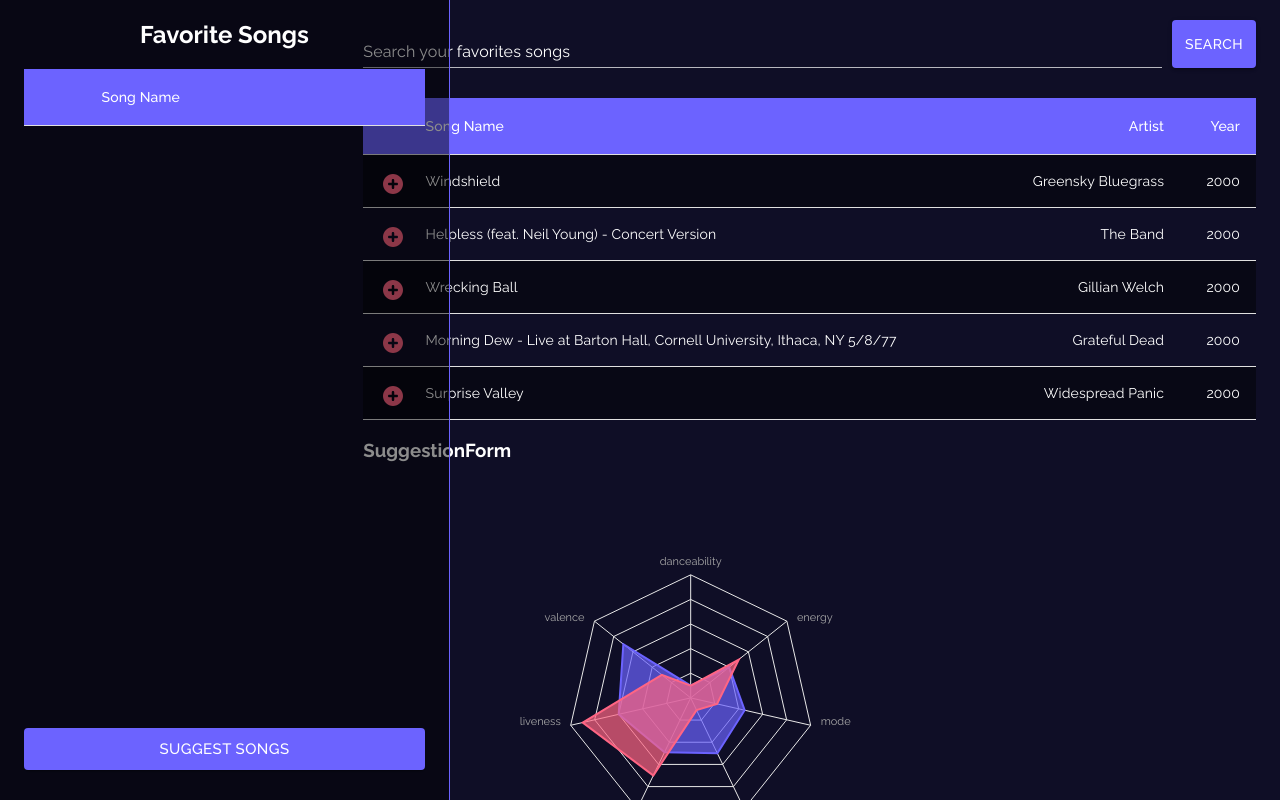
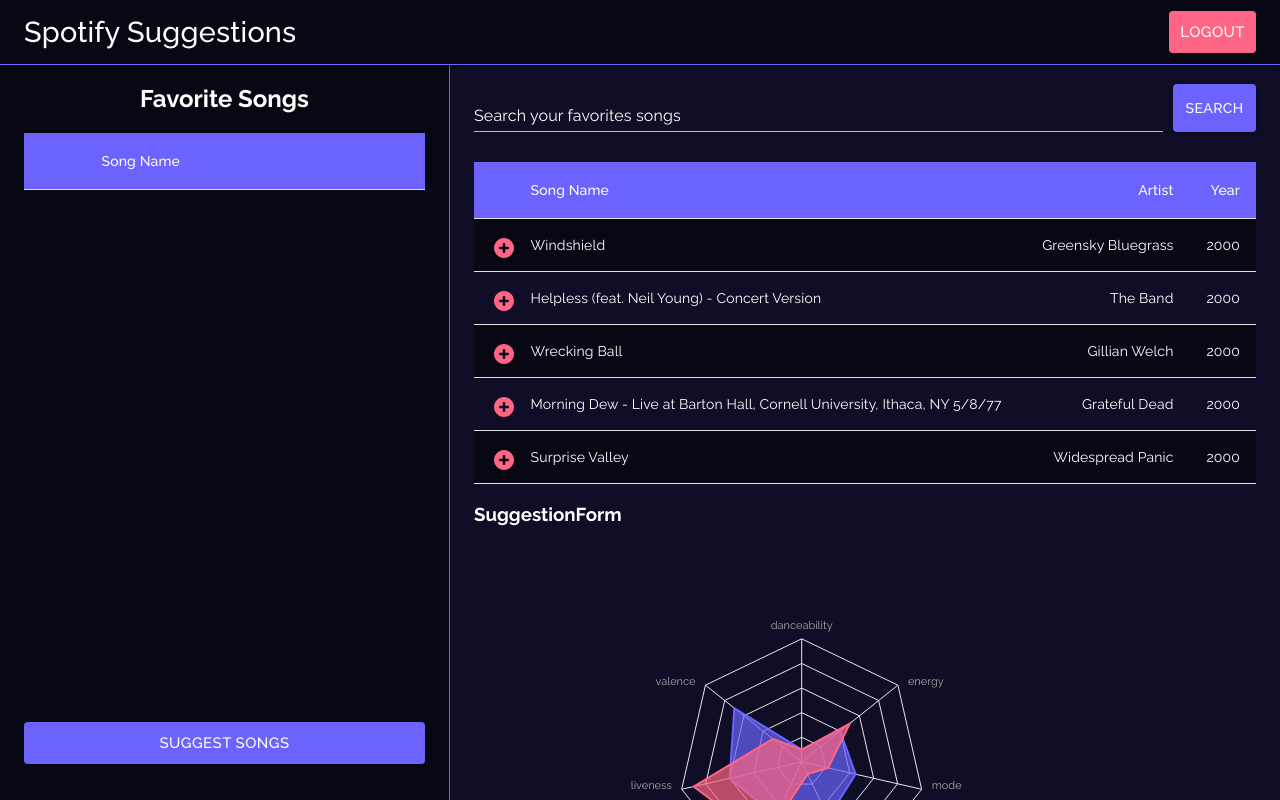
Before and after one commit to Spotify-Suggester/Front-End, a React (Create React App) app: page /favorites in a window 1280 px wide. Shown: the top 800 px of the page. Built offline with nearby package versions, Linux system fonts and the light colour scheme.

Commit message:
added navbar

```diff
--- a/src/components/FavoritesList.js
+++ b/src/components/FavoritesList.js
@@ -22,7 +22,7 @@
       color: "white",
       width: "calc(100% - 48px)",
       position: "absolute",
-      bottom: "30px"
+      bottom: "100px"
     },
   },
   header: {
@@ -34,7 +34,7 @@
 
   const { favorites, setFavorites } = useContext(FavoritesContext);
   return (
-    <Container className={classes.container}>
+    <Container className={classes.container} >
       <h2 className={classes.header}>Favorite Songs</h2>
       <ListComponent type="favorite"/>
       <Button  variant='contained' size="large">
--- a/src/components/FavoritesPage.js
+++ b/src/components/FavoritesPage.js
@@ -3,7 +3,7 @@
 import FavoritesList from './FavoritesList';
 import SearchForm from './SearchForm';
 import SuggestionForm from './SuggestionForm';
-import SearchResults from './SearchResults';
+import NavigationBar from './NavigationBar'
 import ListComponent from './ListComponent';
 import RadarChart from './RadarChart'
 import Container from '@material-ui/core/Container';
@@ -16,10 +16,12 @@
  container: {
    display: "flex",
    margin: "0",
-   padding: "0"
+   padding: "0",
+   paddingTop: "64px"
  },
  emptyContainer:{
    width: "450px",
+   minWidth: "450px",
    margin: "0"
  },
 
@@ -33,6 +35,7 @@
   return (
     <FavoritesContext.Provider value={{ favorites, setFavorites, results }}>
       <Container className={classes.container} maxWidth="full">
+        <NavigationBar />
         <FavoritesList />
         <Container className={classes.emptyContainer}/>
         <Container>
--- a/src/components/ListComponent.js
+++ b/src/components/ListComponent.js
@@ -40,7 +40,7 @@
 
 const useStyle = makeStyles(() => ({
   container: {
-    maxHeight: "80vh",
+    maxHeight: "75vh",
     "&::-webkit-scrollbar": {
       width: "10px"
     },
--- /dev/null
+++ b/src/components/NavigationBar.js
@@ -0,0 +1,41 @@
+import React from "react"
+import AppBar from '@material-ui/core/AppBar';
+import Toolbar from '@material-ui/core/Toolbar';
+import Typography from '@material-ui/core/Typography';
+import Button from '@material-ui/core/Button';
+import {makeStyles} from "@material-ui/core/styles";
+
+const useStyles = makeStyles(() => ({
+    bar: {
+        background: "#080815",
+        borderBottom: "1px solid #6c63FF",
+        "& .MuiButton-root": {
+            backgroundColor: "#ff6584",
+            color: "white"
+          }
+    },
+    menuButton: {
+        marginRight: "2px",
+    },
+    title: {
+        flexGrow: 1,
+        fontSize: "1.8rem"
+    },
+  }),
+);
+
+const NavigationBar = () => {
+    const classes = useStyles();
+    return (
+        <AppBar position="fixed" className={classes.bar}>
+            <Toolbar>
+            <Typography variant="h6" className={classes.title}>
+                Spotify Suggestions
+            </Typography>
+            <Button size="large">Logout</Button>
+            </Toolbar>
+        </AppBar>
+    )
+}
+
+export default NavigationBar
--- a/src/components/SearchResults.js
+++ /dev/null
@@ -1,26 +0,0 @@
-import React, { useContext } from 'react';
-import { FavoritesContext } from '../context/FavoritesContext';
-
-const SearchResults = () => {
-  const { favorites, setFavorites, results } = useContext(FavoritesContext);
-
-  return (
-    <>
-      <h3>SearchResults</h3>
-      {results.map((result) => {
-        return (
-          <div key={result.id}>
-            <h4>{result.name}</h4>
-            <p>Artist: {result.artists[0].name}</p>
-            <p>Album: {result.album.name}</p>
-            <button onClick={() => setFavorites([...favorites, result])}>
-              add to favorites
-            </button>
-          </div>
-        );
-      })}
-    </>
-  );
-};
-
-export default SearchResults;
```
